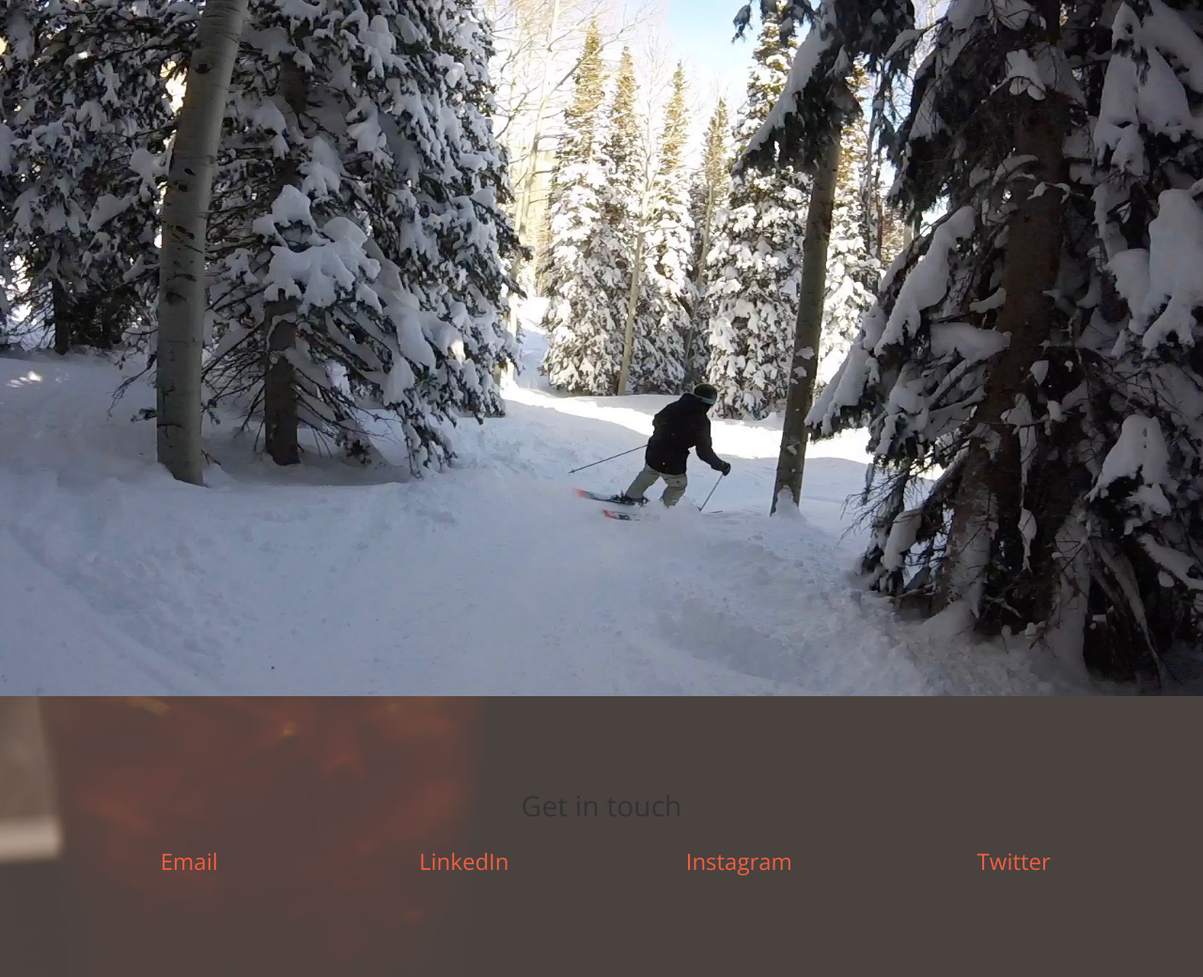
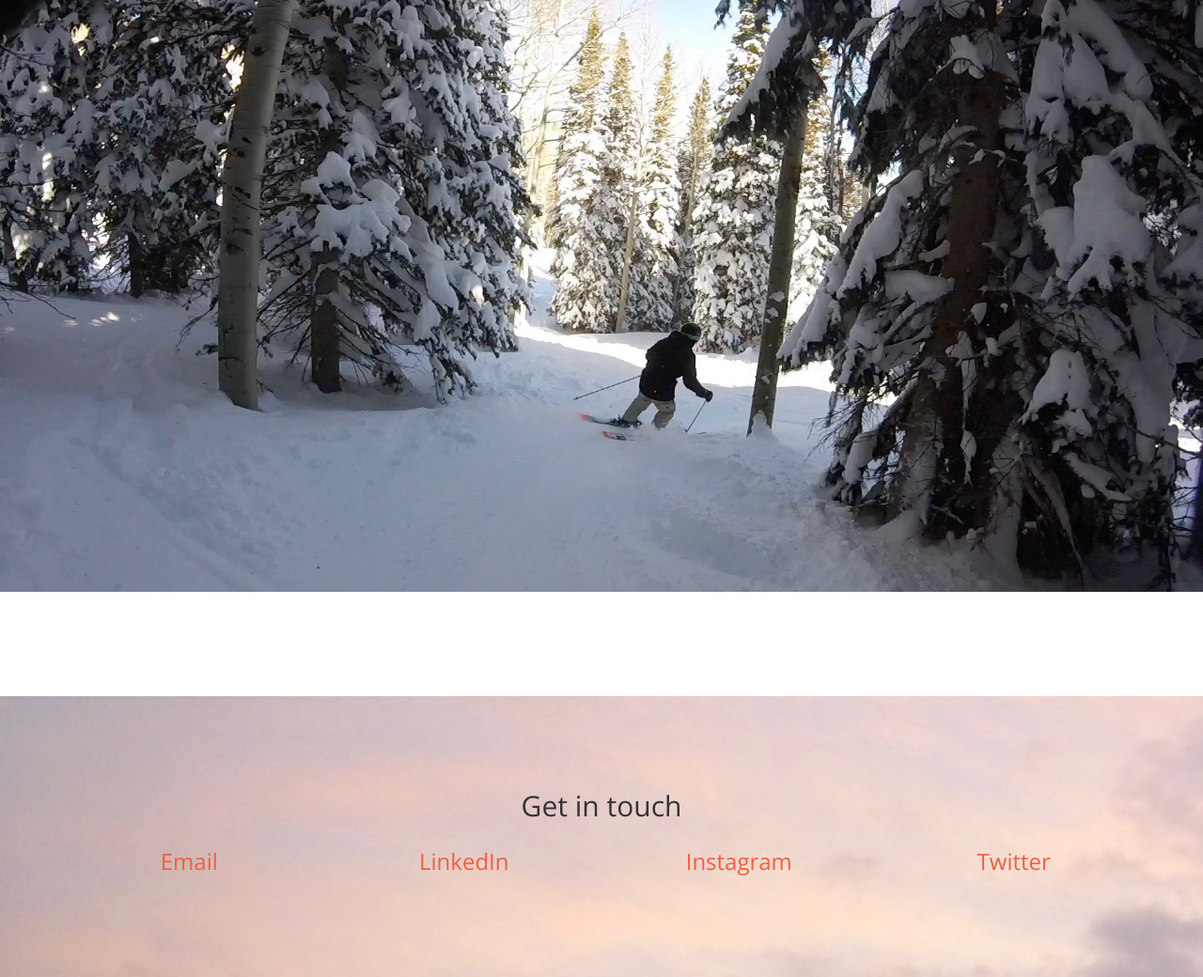
Before and after one commit to jonnyhittman/jonnyHittman, a website: page index.html in a window 1280 px wide. Shown: the part 59-1099 px from the top of the page at 94% size. Drawn offline with nearby package versions, Linux system fonts and the light colour scheme.

Commit message:
new and hacky way so ski picture shows up

```diff
--- a/css/creative.css
+++ b/css/creative.css
@@ -54,7 +54,7 @@ p {
 }
 section {
   padding: 100px 0;
-  background-image: url('../img/header.jpg')
+  background-image: url('../img/jonny-1.jpg')
 }
 aside {
   padding: 50px 0;
@@ -156,15 +156,15 @@ header {
   background-size: cover;
   -o-background-size: cover;
   background-position: center;
-  background-image: url('../img/jonny-5.jpg');
+  /*background-image: url('../img/jonny-5.jpg');*/
   text-align: center;
   color: white;
 }
-header .header-content {
+header .ski-image {
   position: relative;
   text-align: center;
-  padding: 100px 15px 100px;
-  width: 100%;
+/*  padding: 100px 15px 100px;
+*/  width: 100%;
 }
 header .header-content .header-content-inner h1 {
   font-weight: 700;
--- a/index.html
+++ b/index.html
@@ -65,8 +65,7 @@
     </nav>
 
     <header>
-        <div class="header-content">
-        </div>
+        <img class="ski-image"src="img/jonny-5.jpg">
     </header>
 
     <section id="services">
```
Also changed, not shown: img/Jonny-1.jpg (added), 2 other files.
